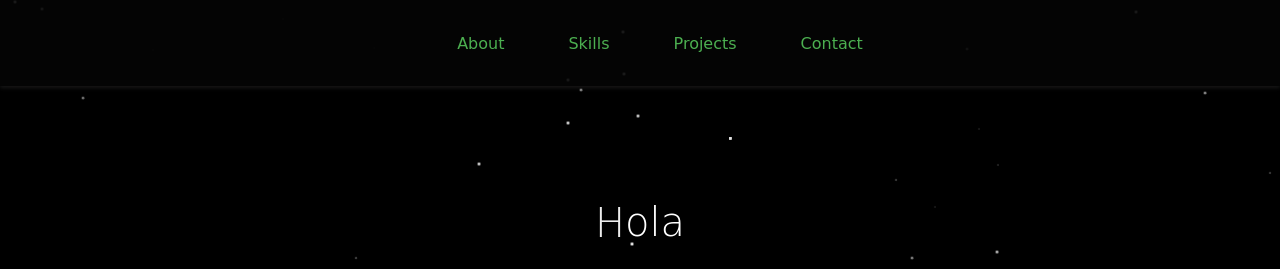
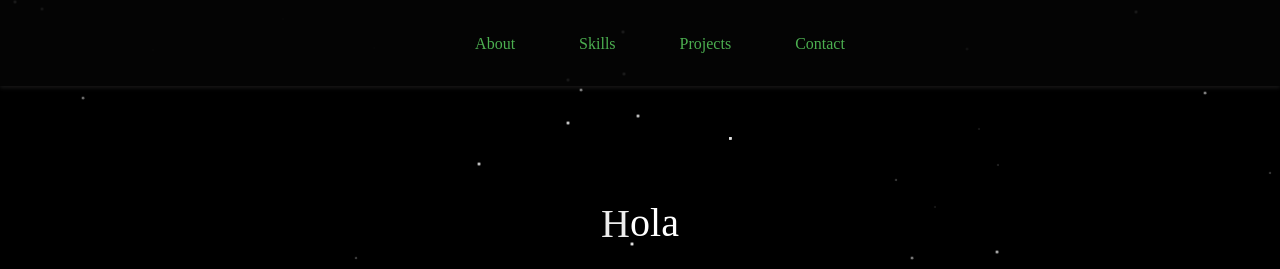
Before and after one commit to charan-manigandan/Blog_Web, a plain HTML site: page index.html in a window 1280 px wide. Shown: the top 269 px of the page. Drawn offline with nearby package versions, Linux system fonts and the light colour scheme.

Commit message:
updated index.css

```diff
--- a/index.css
+++ b/index.css
@@ -51,7 +51,7 @@ nav li {
 }
 
 nav a {
-    font-family: "Love Ya Like A Sister", cursive;
+    font-family: "Love Ya Like A Sister";
     font-weight: 400;
     font-style: normal;
     padding: 0.5rem 1rem;
@@ -73,7 +73,7 @@ nav a {
 
 /* Greetings */
 .greeting span {
-    font-family: "Permanent Marker", cursive;
+    font-family: "Permanent Marker";
     display: inline-block;
     opacity: 0;
     transform: translateY(20px);
```
